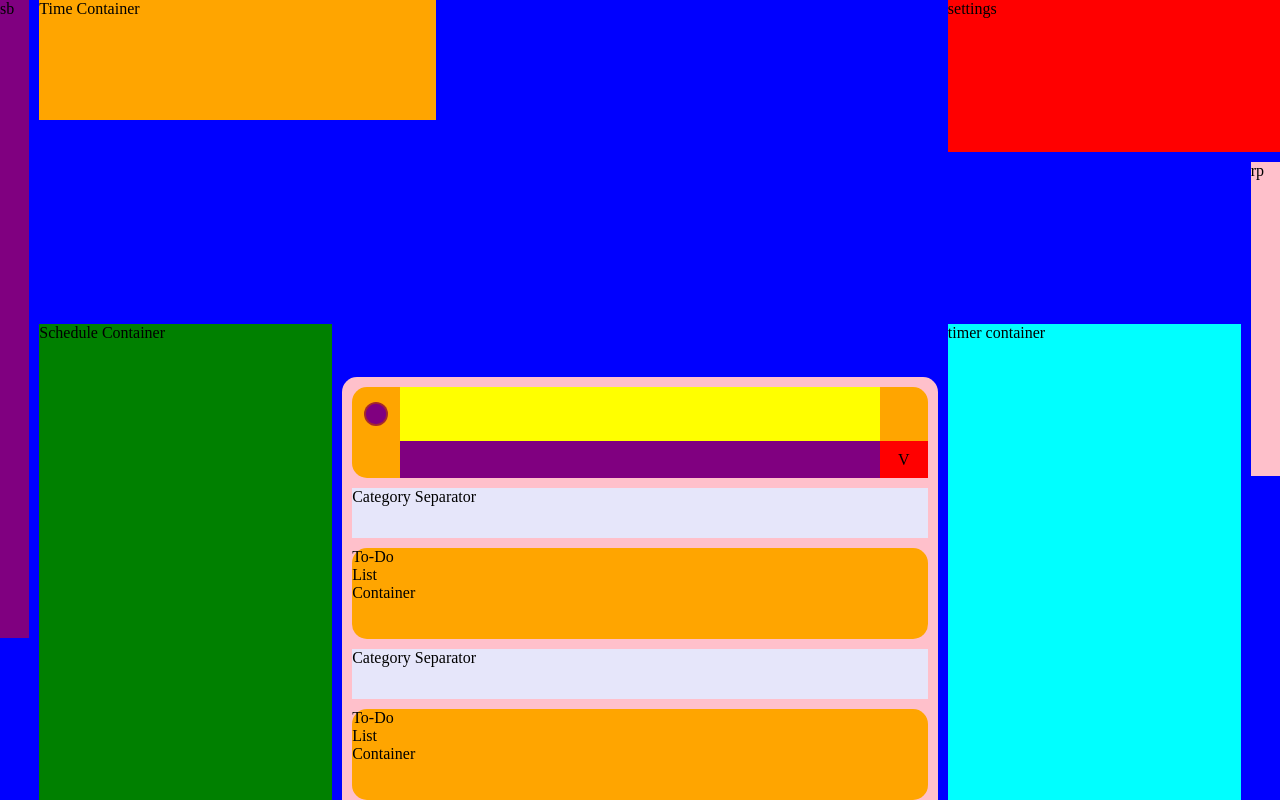
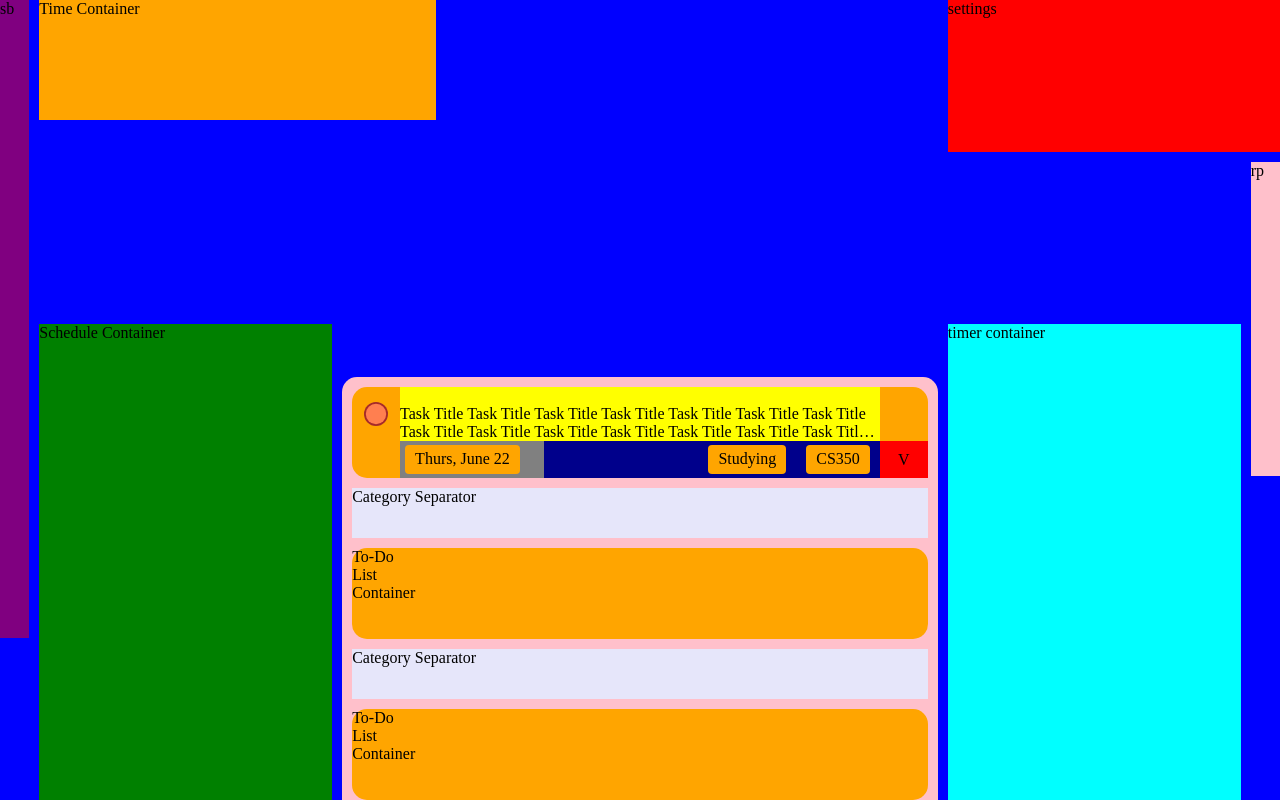
Before and after one commit to Jam0924/planner-site, a React (Vite) app in the folder frontend/: page / in a window 1280 px wide. Built offline with nearby package versions, Linux system fonts and the light colour scheme.

Commit message:
Further developed layout for task items on dashboard

```diff
--- a/frontend/src/DashboardToDo.css
+++ b/frontend/src/DashboardToDo.css
@@ -22,7 +22,7 @@
 }
 
 .toDoListItemCheckInner{
-  background-color: purple;
+  background-color: coral;
   width: 100%;
   aspect-ratio: 1/1;
   border-radius: 50%;
@@ -33,13 +33,63 @@
   background-color: yellow;
   width: 100%;
   grid-column: 2;
+  display: flex;
+  flex-direction: column;
+  justify-content: flex-end;
 }
 
-.toDoListItemDesc{
+.toDoListItemTitleText{
+  display: -webkit-box;
+  -webkit-box-orient: vertical;
+  -webkit-line-clamp: 2; /* Set the exact number of lines you want to show */
+  overflow: hidden;
+}
+
+.toDoListItemTagsContainer{
   background-color: purple;
   width: 100%;
   grid-column: 2;
   grid-row: 2;
+  display: grid;
+  grid-template-columns: 3fr 7fr;
+}
+
+.toDoListItemDateTag{
+  background-color: grey;
+  width: 100%;
+  height: 100%;
+  grid-column: 1;
+  display: flex;
+  flex-direction: row;
+  align-items:center;
+  padding: 0px 5px;
+}
+
+.toDoListItemOtherTag{
+  background-color: darkblue;
+  width: 100%;
+  height: 100%;
+  grid-column: 2;
+  display: flex;
+  flex-direction: row;
+  justify-content: flex-end;
+  align-items: center;
+}
+
+
+.toDoListItemTag{
+  background-color: orange;
+  height: 80%;
+  padding: 0 10px;
+  display: flex;
+  justify-content: center;
+  align-items: center;
+  border-radius: 4px;
+  margin: 0 10px;
+}
+
+.dateTag{
+  margin: 0 10px 0 0;
 }
 
 .toDoListItemExpand{
--- a/frontend/src/DashboardToDo.jsx
+++ b/frontend/src/DashboardToDo.jsx
@@ -10,9 +10,19 @@ function DashboardToDo(){
                 </div>
 
                 <div className = "toDoListItemTitle">
+                    <p className = "toDoListItemTitleText">
+                         Task Title Task Title Task Title Task Title Task Title Task Title Task Title Task Title Task Title Task Title Task Title Task Title Task Title Task Title Tdldgkfmfdlkbmdklbfmdbkdfmbljdnbjgbnjgbjgfgjbfgnj
+                    </p>
+                </div>
+                <div className = "toDoListItemTagsContainer">
+                    <div className = "toDoListItemDateTag">
+                        <div className = "dateTag toDoListItemTag"><p>Thurs, June 22</p></div>
+                    </div>
 
-                </div>
-                <div className = "toDoListItemDesc">
+                    <div className = "toDoListItemOtherTag">
+                        <div className = "toDoListItemTag"><p>Studying</p></div>
+                        <div className = "toDoListItemTag"><p>CS350</p></div>
+                    </div>
 
                 </div>
                 <div className = "toDoListItemExpand">
--- a/frontend/src/index.css
+++ b/frontend/src/index.css
@@ -7,3 +7,8 @@ p{
   margin: 0;
   padding: 0;
 }
+
+div {
+  margin: 0;
+  padding: 0;
+}
```
